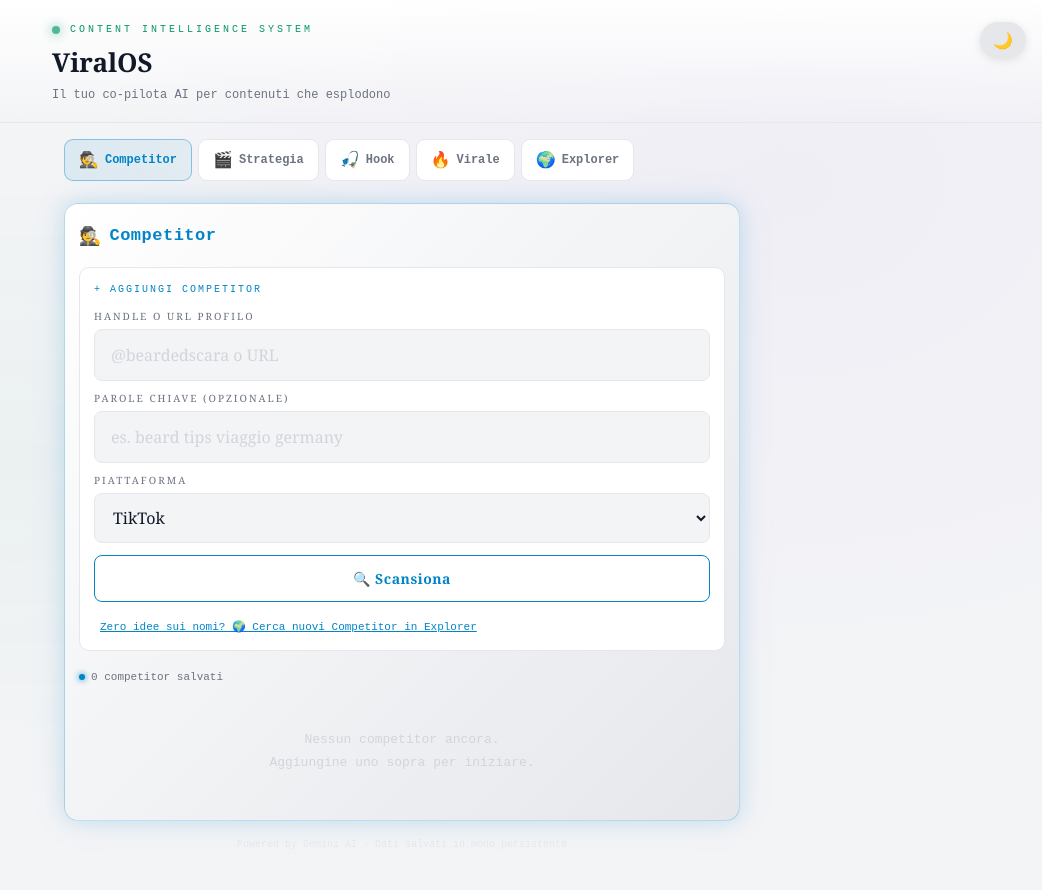
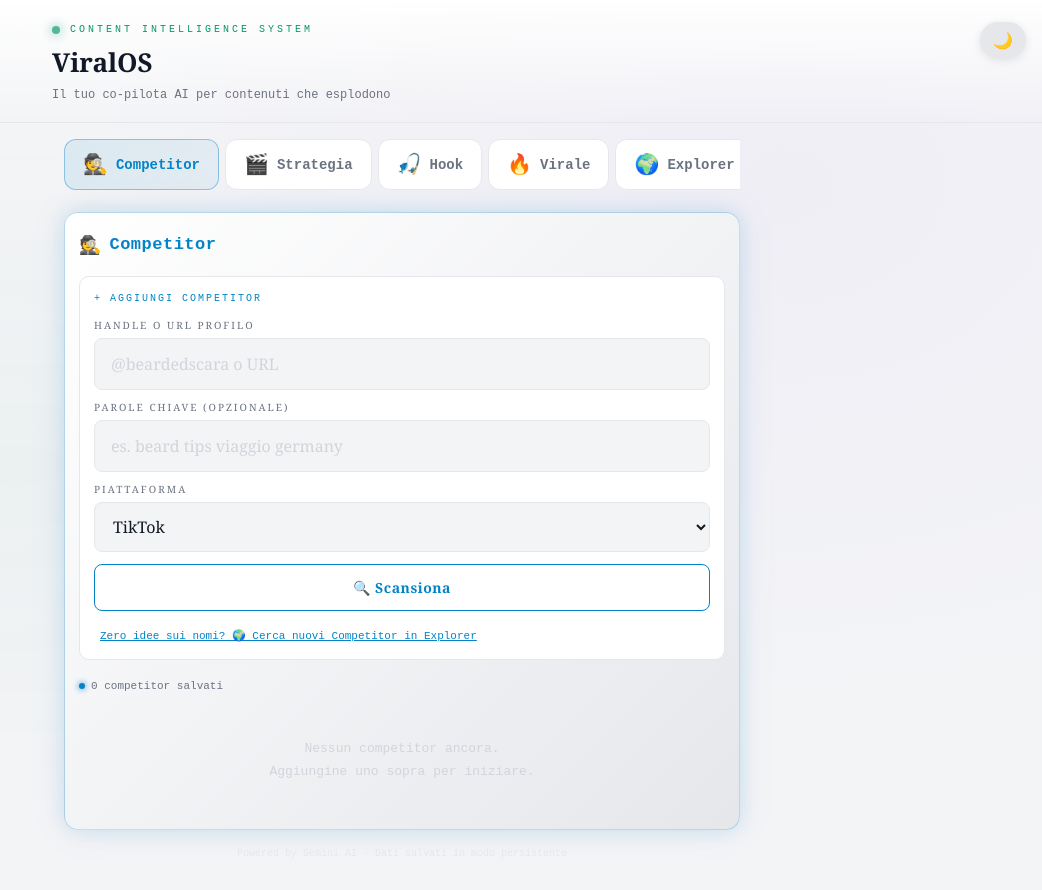
Before and after one commit to hfold/viralos, a React (Vite) app: page / in a window 1280 px wide. Shown: the top 890 px of the page, without its empty margins (238-1280 px from the left). Built offline with nearby package versions, Linux system fonts and the light colour scheme.

Commit message:
style: enlarge main navigation tabs based on user feedback

```diff
--- a/src/App.jsx
+++ b/src/App.jsx
@@ -1652,8 +1652,8 @@ export default function App() {
         <div style={{display:"flex",gap:6,marginTop:16,marginBottom:18,overflowX:"auto",paddingBottom:4}}>
           {TABS.map(tab=>{
             const isActive=activeTab===tab.id; const color=TAB_COLORS[tab.id];
-            return <button key={tab.id} onClick={()=>setActiveTab(tab.id)} style={{flexShrink:0,padding:"10px 14px",borderRadius:9,border:isActive?`1px solid rgba(var(${color.slice(4,-1)}-rgb), 0.4)`:"1px solid var(--border)",background:isActive?`linear-gradient(135deg,rgba(var(${color.slice(4,-1)}-rgb), 0.1),rgba(var(${color.slice(4,-1)}-rgb), 0.05))`:"var(--bg-panel)",color:isActive?color:"var(--text-muted)",fontSize:12,fontWeight:600,cursor:"pointer",transition:"all .2s",fontFamily:"monospace",display:"flex",alignItems:"center",gap:6,whiteSpace:"nowrap"}}>
-              <span style={{fontSize:16}}>{tab.icon}</span><span>{tab.label}</span>
+            return <button key={tab.id} onClick={()=>setActiveTab(tab.id)} style={{flexShrink:0,padding:"12px 18px",borderRadius:12,border:isActive?`1px solid rgba(var(${color.slice(4,-1)}-rgb), 0.4)`:"1px solid var(--border)",background:isActive?`linear-gradient(135deg,rgba(var(${color.slice(4,-1)}-rgb), 0.1),rgba(var(${color.slice(4,-1)}-rgb), 0.05))`:"var(--bg-panel)",color:isActive?color:"var(--text-muted)",fontSize:14,fontWeight:600,cursor:"pointer",transition:"all .2s",fontFamily:"monospace",display:"flex",alignItems:"center",gap:8,whiteSpace:"nowrap"}}>
+              <span style={{fontSize:20}}>{tab.icon}</span><span>{tab.label}</span>
             </button>;
           })}
         </div>
```
